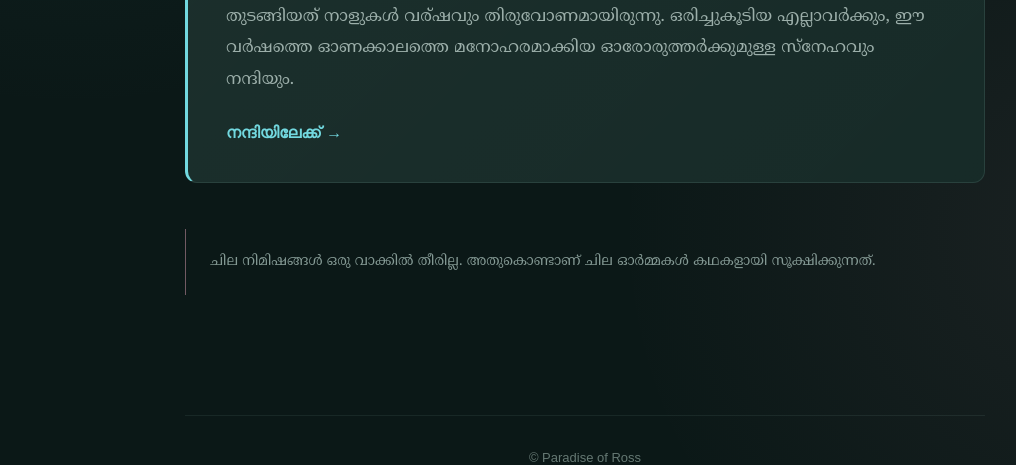
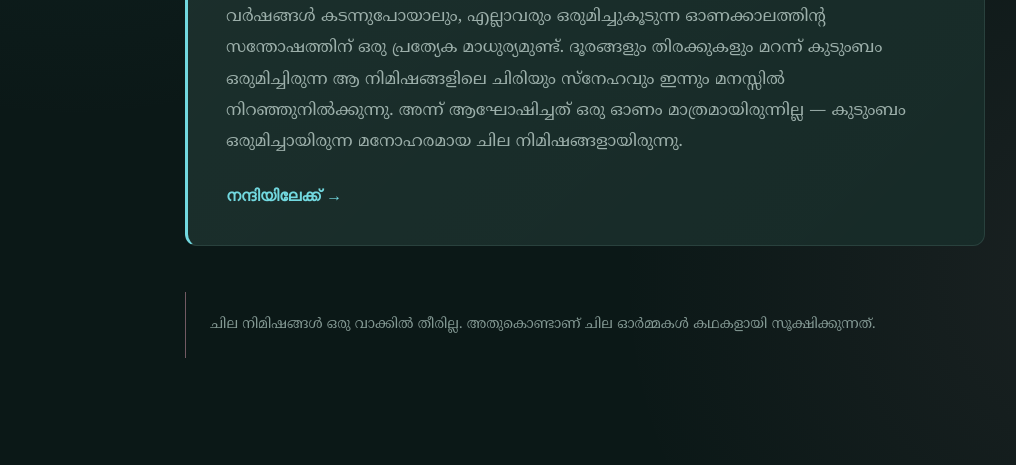
Before and after one commit to paradiseofross-dotcom/pages-of-my-life, a plain HTML site: page thanks/index.html in a window 1280 px wide. Shown: the part 635-1100 px from the top of the page, without its empty margins (55-1071 px from the left). Drawn offline with Linux system fonts and the light colour scheme; a web font is replaced by a local one.

Commit message:
Update index.html

```diff
--- a/thanks/index.html
+++ b/thanks/index.html
@@ -1009,12 +1009,12 @@ footer {
 
         <p>
 
-            തുടങ്ങിയത് നാളുകൾ വര്ഷവും
-            തിരുവോണമായിരുന്നു.
-            ഒരിച്ചുകൂടിയ എല്ലാവർക്കും,
-            ഈ വർഷത്തെ ഓണക്കാലത്തെ
-            മനോഹരമാക്കിയ ഓരോരുത്തർക്കുമുള്ള
-            സ്നേഹവും നന്ദിയും.
+            വർഷങ്ങൾ കടന്നുപോയാലും, എല്ലാവരും ഒരുമിച്ചുകൂടുന്ന ഓണക്കാലത്തിന്റ
+            സന്തോഷത്തിന് ഒരു പ്രത്യേക മാധുര്യമുണ്ട്. ദൂരങ്ങളും തിരക്കുകളും മറന്ന്
+            കുടുംബം ഒരുമിച്ചിരുന്ന ആ നിമിഷങ്ങളിലെ ചിരിയും സ്നേഹവും ഇന്നും മനസ്സിൽ
+            നിറഞ്ഞുനിൽക്കുന്നു.
+            അന്ന് ആഘോഷിച്ചത് ഒരു ഓണം മാത്രമായിരുന്നില്ല
+            — കുടുംബം ഒരുമിച്ചായിരുന്ന മനോഹരമായ ചില നിമിഷങ്ങളായിരുന്നു.
 
         </p>
 
```
